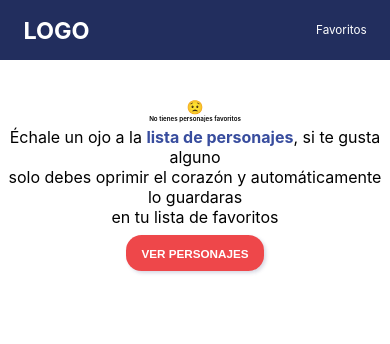
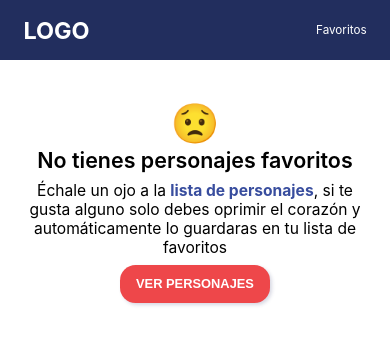
Before and after one commit to diegoaguilarf/gt-rick-morty, a React (Create React App) app: page /personajes/favoritos in a window 390 px wide. Shown: the top 344 px of the page. Built offline with nearby package versions, Linux system fonts and the light colour scheme.

Commit message:
improve styles

```diff
--- a/src/components/CharacterList/characterlist.scss
+++ b/src/components/CharacterList/characterlist.scss
@@ -3,6 +3,7 @@
     &__title{
         margin-top: 2vw;
         margin-bottom: 3vw;
+        font-size: 1.5vw;
     }
     &__items{
         display: grid;
@@ -18,6 +19,10 @@
 
 @media (max-width: 1024px) {
     .characterlist{
+        &__title{
+            font-size: 4vw;
+            margin-bottom: 5vw;
+        }
         &__items {
             grid-template-columns: 1fr;
         }
--- a/src/components/Empty/empty.scss
+++ b/src/components/Empty/empty.scss
@@ -14,6 +14,7 @@
 
     &__description{
         margin-bottom: 2vw;
+        font-size: 1.1vw;
 
         a{
             font-weight: 700;
@@ -22,8 +23,40 @@
     }
 
     &__action{
-        // font-size: 1vw;
         background-color: #ee474a;
         color: #ffffff;
     }
 }
+
+@media (max-width: 1024px) {
+    .empty{
+        width: 90vw;
+        margin-left: auto;
+        margin-right: auto;
+
+        &__emoji{
+            font-size: 10vw;
+        }
+
+        &__title{
+            margin-bottom: 2vw;
+            font-size: 5.5vw;
+        }
+
+        &__description{
+            margin-bottom: 2vw;
+            font-size: 4vw;
+
+            a{
+                font-weight: 700;
+                color: #384d9e;
+            }
+        }
+
+        &__action{
+            // font-size: 1vw;
+            background-color: #ee474a;
+            color: #ffffff;
+        }
+    }
+}
--- a/src/components/SearchEngine/searchengine.scss
+++ b/src/components/SearchEngine/searchengine.scss
@@ -13,14 +13,13 @@
 
     &__filters {
         display: flex;
+        margin-top: 0.8vw;
 
         &_applied {
             font-size: 1.1vw;
-            margin-top: 0.8vw
         }
         &_clear {
             font-size: 1.1vw;
-            margin-top: 0.8vw;
             margin-left: 1vw;
             cursor: pointer;
             color: #ee474a;
@@ -44,5 +43,16 @@
         grid-gap: 3vw;
         grid-template-columns: 1fr;
         grid-template-rows: auto auto;
+
+        &__filters {
+            margin-top: 2vw;
+
+            &_applied {
+                font-size: 3.3vw;
+            }
+            &_clear {
+                font-size: 3.3vw;
+            }
+        }
     }
 }
--- a/src/components/UI/Button/button.scss
+++ b/src/components/UI/Button/button.scss
@@ -15,7 +15,7 @@
     .button{
         border-radius: 4vw;
         padding: 3vw 4vw;
-        font-size: 3vw;
+        font-size: 3.3vw;
         box-shadow: 0.5vw 0.5vw 1vw rgba(56, 59, 114, 0.2);
     }
 }
--- a/src/components/UI/Input/input.scss
+++ b/src/components/UI/Input/input.scss
@@ -5,6 +5,7 @@
     border-style: none;
     outline: none;
     box-shadow: 0.1vw 0.1vw 0.5vw rgba(56, 59, 114, 0.2);
+    font-size: 1.1vw;
 }
 
 @media (max-width: 1024px) {
@@ -12,5 +13,6 @@
         border-radius: 6vw;
         padding: 3vw 4vw;
         box-shadow: 0.5vw 0.5vw 1vw rgba(56, 59, 114, 0.2);
+        font-size: 3.3vw;
     }
 }
--- a/src/index.css
+++ b/src/index.css
@@ -28,8 +28,20 @@ a{
   color: initial;
   text-decoration: none;
 }
+.lg\:hidden{
+  display: none;
+}
+.lg\:block{
+  display: block;
+}
 
 @media (max-width: 1024px) {
+  .hidden{
+    display: none;
+  }
+  .block{
+    display: block;
+  }
   [class*="--wrapper"] {
     padding-left: 6vw;
     padding-right: 6vw;
--- a/src/pages/Favorites/index.js
+++ b/src/pages/Favorites/index.js
@@ -14,10 +14,10 @@ const Favorites = () => {
             :
             <Empty emoji="😟" title="No tienes personajes favoritos" buttonRoute="/personajes" buttonText="VER PERSONAJES">
                 Échale un ojo a la <Link to="/personajes">lista de personajes</Link>, si
-                te gusta alguno
-                <br />
-                solo debes oprimir el corazón y automáticamente lo guardaras
-                <br />
+                te gusta alguno&nbsp;
+                <br className="hidden lg:block"/>
+                solo debes oprimir el corazón y automáticamente lo guardaras&nbsp;
+                <br className="hidden lg:block"/>
                 en tu lista de favoritos
             </Empty>
         }
```
